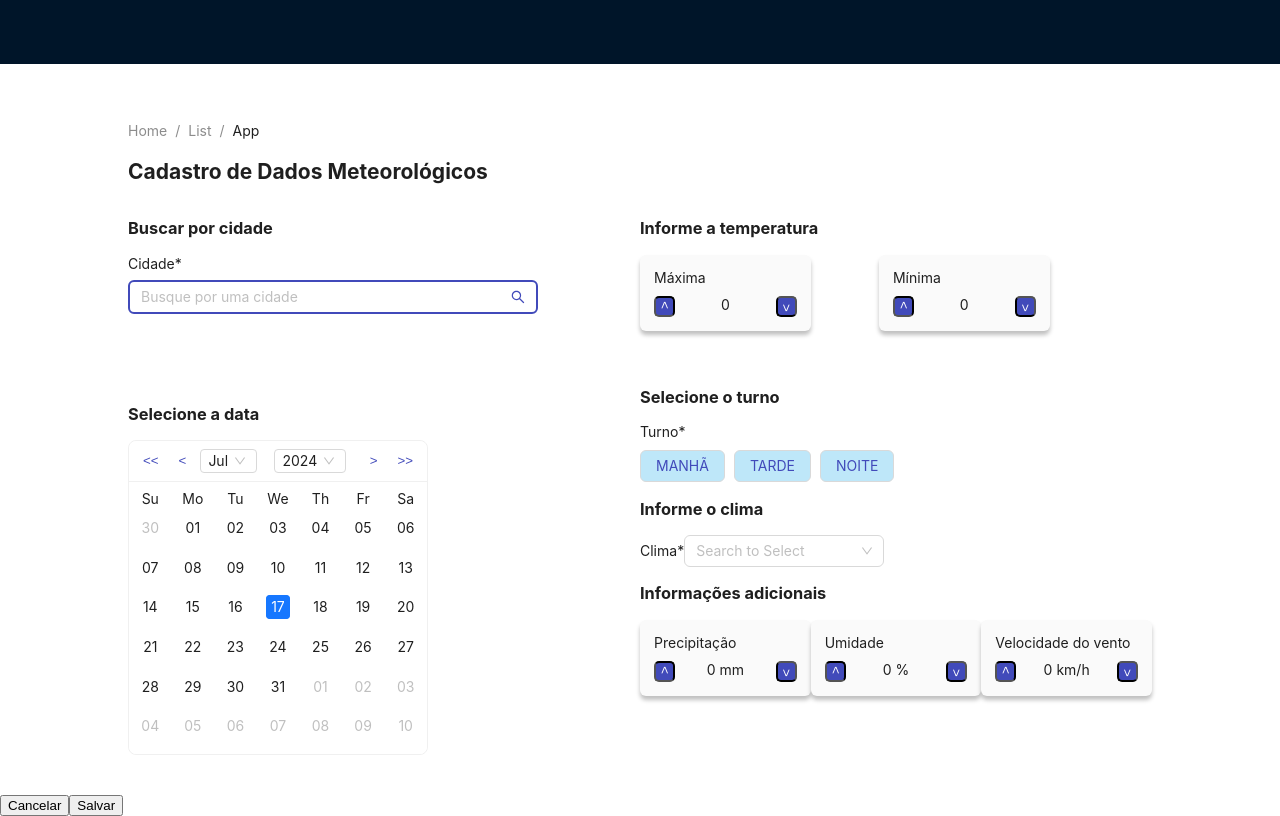
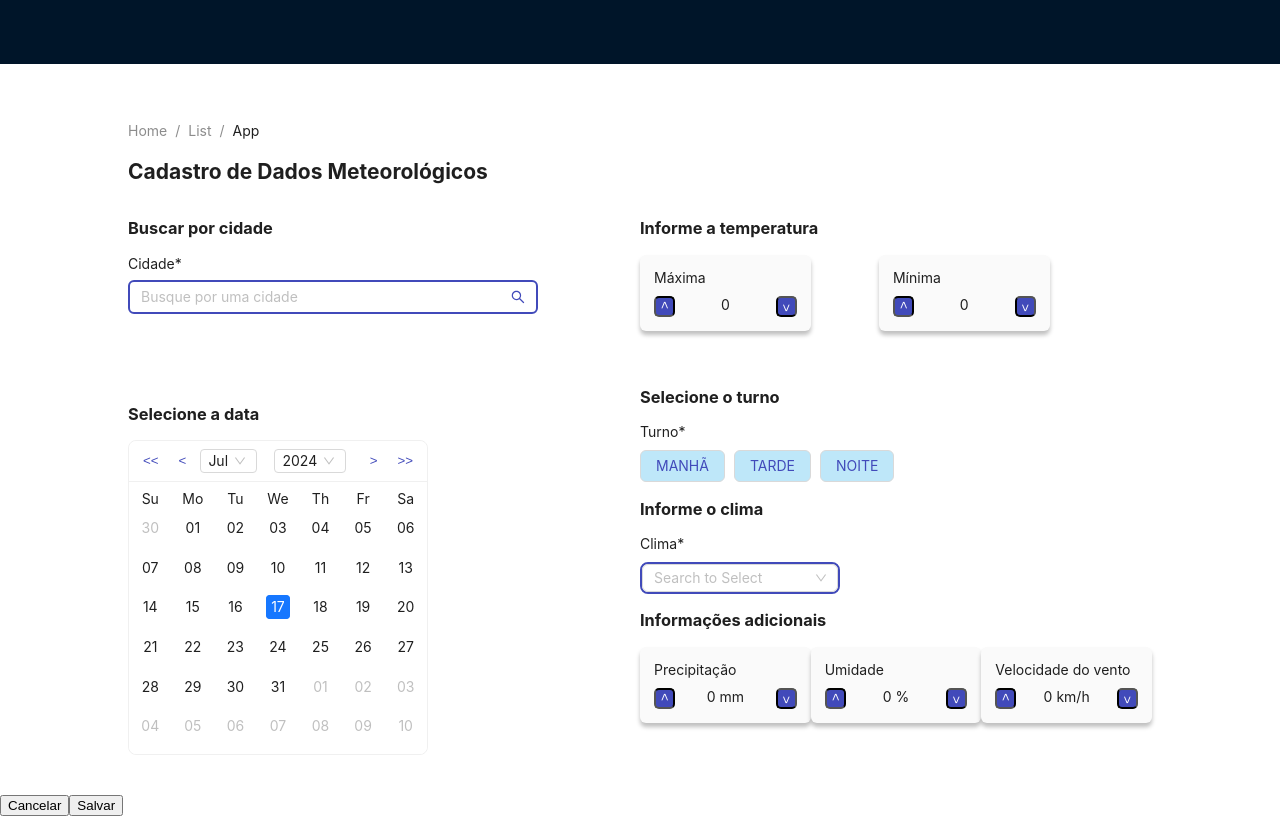
Before and after one commit to clickfrancis/desafio-clima-app, a React (Create React App) app: page / in a window 1280 px wide. Built offline with nearby package versions, Linux system fonts and the light colour scheme.

Commit message:
estilizando o select do formulário

```diff
--- a/src/components/registerForm/form/selectForm/index.tsx
+++ b/src/components/registerForm/form/selectForm/index.tsx
@@ -1,10 +1,11 @@
 import React from 'react';
 import { Select } from 'antd';
+import './style.scss';
 
 const SelectForm: React.FC = () => (
   <Select
     showSearch
-    style={{ width: 200 }}
+    className='select-climate-form'
     placeholder="Search to Select"
     optionFilterProp="label"
     filterSort={(optionA, optionB) =>
--- /dev/null
+++ b/src/components/registerForm/form/selectForm/style.scss
@@ -0,0 +1,5 @@
+.select-climate-form {
+    width: 200px;
+    border: 2px solid #414ABA;
+    border-radius: 8px;
+}
--- a/src/components/registerForm/index.tsx
+++ b/src/components/registerForm/index.tsx
@@ -108,12 +108,12 @@ const RegisterForm: React.FC = () => {
                                 </div>
                             </div>
 
-                            <div>
+                            <div className="area-climate-form">
                                 <div>
                                     <h3>Informe o clima</h3>
                                 </div>
                                 <div>
-                                    <span>Clima*</span>
+                                    <span className="text-climate-form">Clima*</span>
                                     <SelectForm />
                                 </div>
                             </div>
--- a/src/components/registerForm/style.scss
+++ b/src/components/registerForm/style.scss
@@ -29,10 +29,6 @@
         padding-right: 10%;
     }
 
-
-
-
-
     .area-input-date {
         padding: 74px 0px 0px 0px;
     }
@@ -45,4 +41,12 @@
         padding-top: 40px;
     }
 
+    .area-climate-form {
+
+        .text-climate-form {
+            display: block;
+            padding-bottom: 10px;
         }
+    }
+
+}
```
Lines whose indentation alone changed are shown as unchanged.
